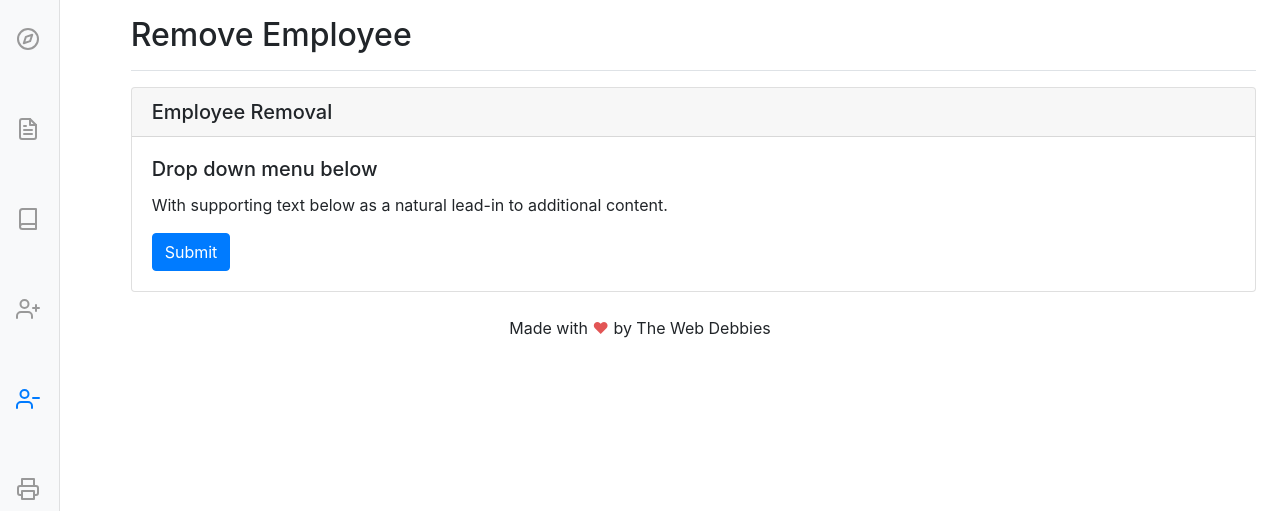
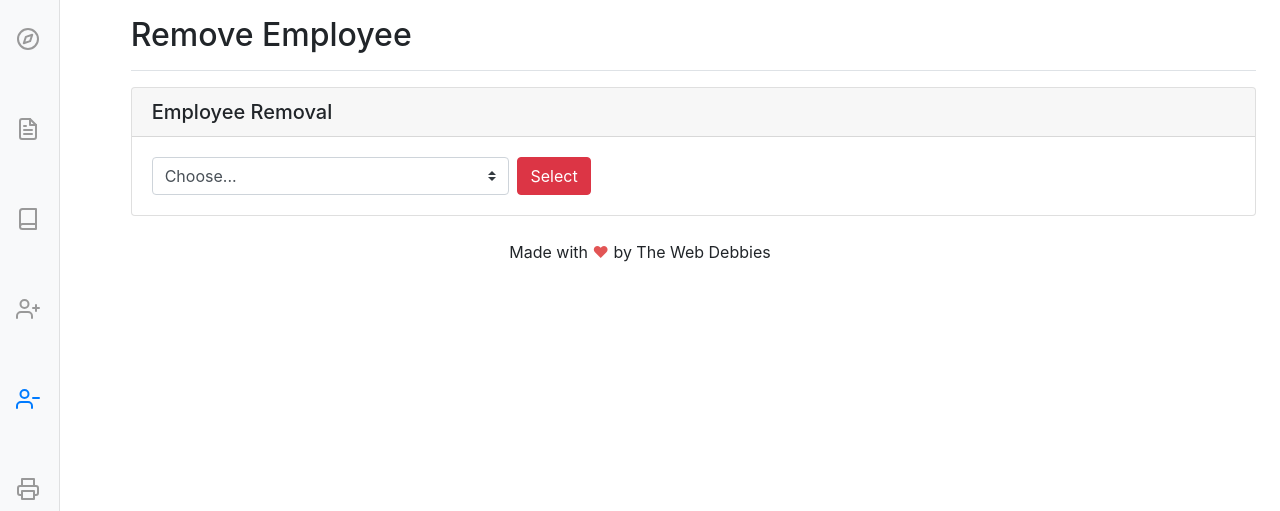
Before and after one commit to GoProduction/Employee_Management_System, a Flask app: page /user-remove in a window 1280 px wide. Shown: the part 63-574 px from the top of the page. Run offline with Flask 2, Linux system fonts and the light colour scheme; some libraries are stand-ins or nearby versions.

Commit message:
Additional changes to some of the pages layout

```diff
--- a/templates/directory.html
+++ b/templates/directory.html
@@ -28,7 +28,7 @@
             <option>Employee ID</option>
          </select>
 
-            <button class="btn btn-primary my-sm-0" type="button">Search</button>
+            <button class="btn btn-primary my-sm-0" type="button">Select</button>
       </div>
 </form>
 
--- a/templates/report.html
+++ b/templates/report.html
@@ -88,7 +88,7 @@
     </div>
 
   </div>
-  <button type="submit" class="btn btn-primary">Submit</button>
+  <button type="submit" class="btn btn-danger">Edit</button>
 </form>
 
 
--- a/templates/user-add.html
+++ b/templates/user-add.html
@@ -74,7 +74,7 @@
     </div>
 
   </div>
-  <button type="submit" class="btn btn-primary">Submit</button>
+  <button type="submit" class="btn btn-danger">Submit</button>
 </form>
 
 
--- a/templates/user-remove.html
+++ b/templates/user-remove.html
@@ -16,9 +16,21 @@
         <div class="card mb-4">
           <h5 class="card-header">Employee Removal</h5>
           <div class="card-body">
-            <h5 class="card-title">Drop down menu below</h5>
-            <p class="card-text">With supporting text below as a natural lead-in to additional content.</p>
-            <a href="#" class="btn btn-primary">Submit</a>
+
+
+<form class="form-row form-inline">
+      <div class="form-group col-md-6">
+         <select class="custom-select mr-2 col-sm-8" id="category">
+            <option>Choose...</option>
+            <option>CEO - Bill Gates</option>
+            <option>CTO - Mark Zuckerberg</option>
+            <option>Software Engineer - John Doe</option>
+         </select>
+
+            <button class="btn btn-danger my-sm-0" type="button">Select</button>
+      </div>
+</form>
+
           </div>
         </div>
       </div>
```
